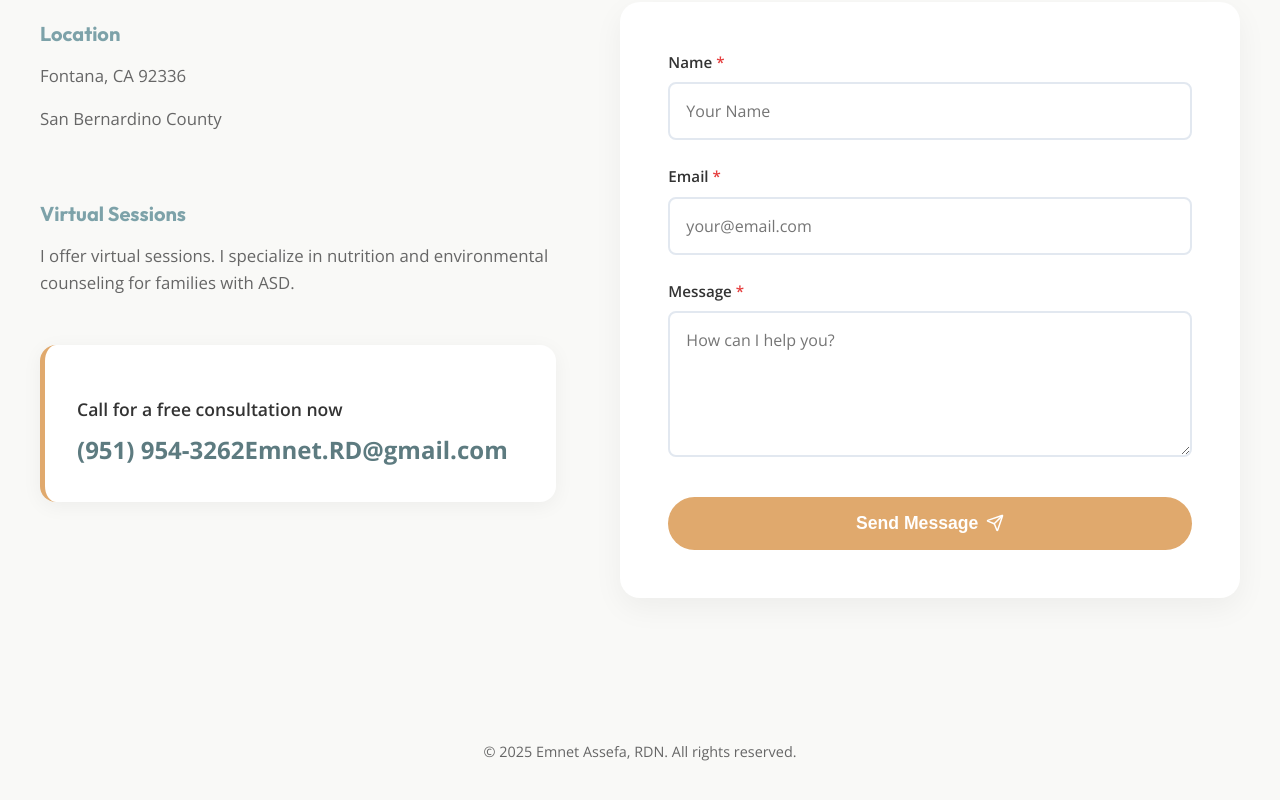
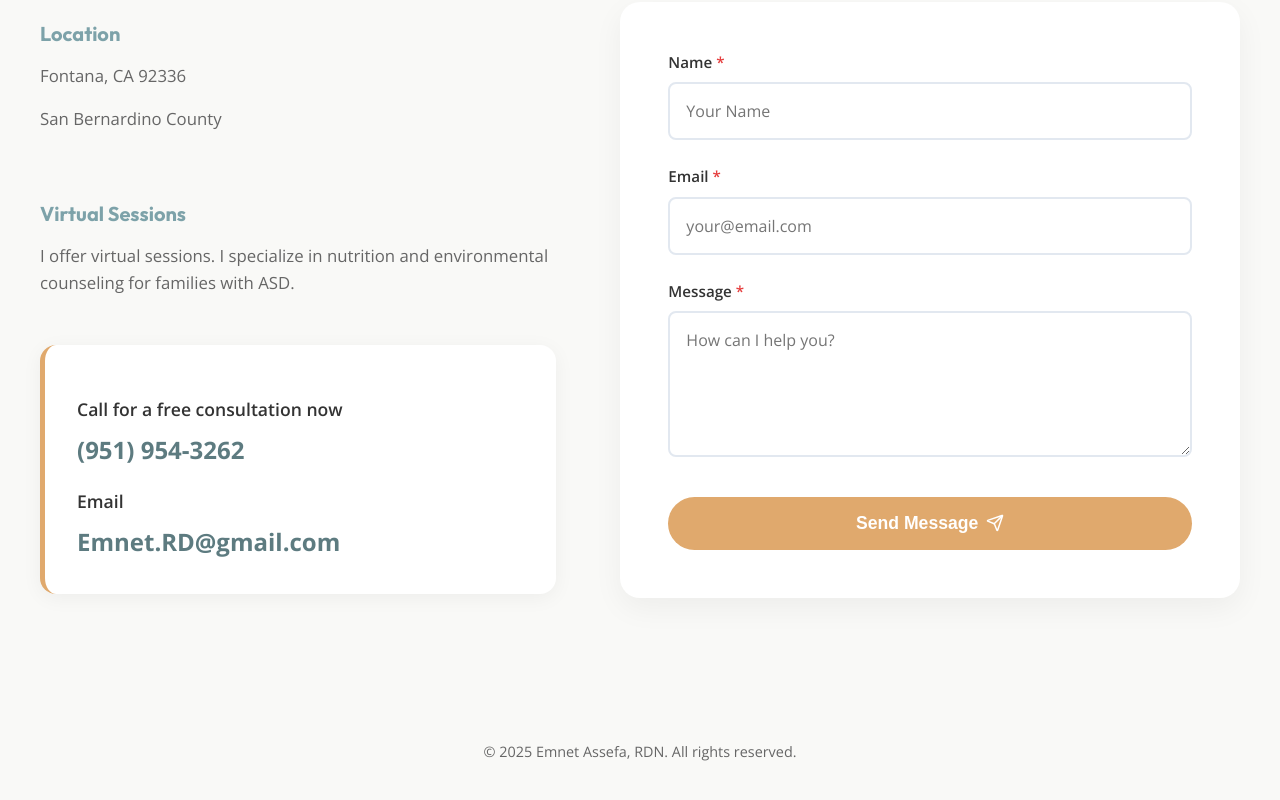
Before and after one commit to bekacr7/Emnet-Portfolio, a Next.js app: page / in a window 1280 px wide. Shown: the part 2170-2970 px from the top of the page. Built offline with nearby package versions, Linux system fonts and the light colour scheme.

Commit message:
feat: add email contact option to the Contact component

```diff
--- a/src/app/components/Contact.tsx
+++ b/src/app/components/Contact.tsx
@@ -67,6 +67,7 @@ export default function Contact() {
                         <div className={styles.callToAction}>
                             <p className={styles.ctaText}>Call for a free consultation now</p>
                             <a href="tel:9519543262" className={styles.phoneLink}>(951) 954-3262</a>
+                            <p className={styles.ctaText}>Email</p>
                             <a href="mailto:Emnet.RD@gmail.com" className={styles.phoneLink}>Emnet.RD@gmail.com</a>
                         </div>
                     </div>
```
